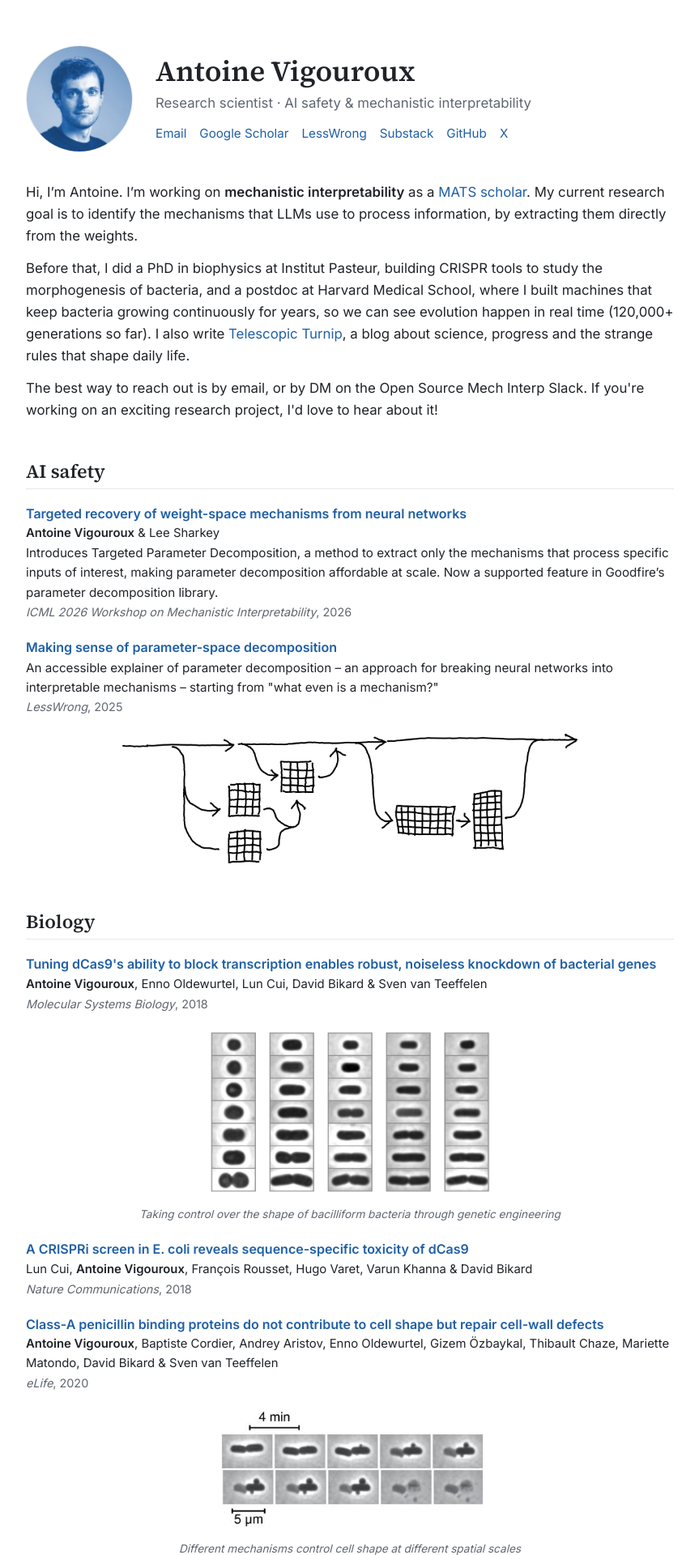
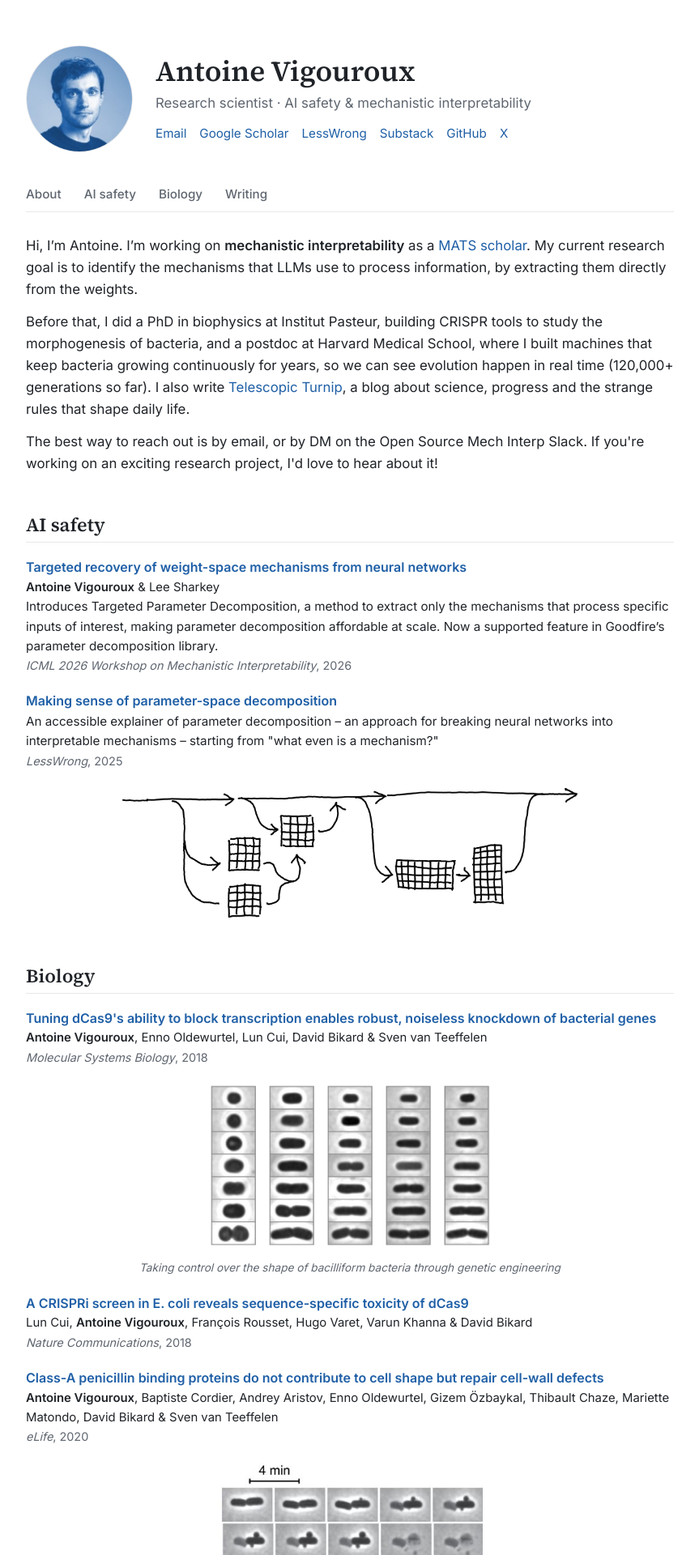
Before and after one commit to Antovigo/Antovigo.github.io, a Jekyll site: the page built from index.html, in a window 1280 px wide. Shown: the top 1920 px of the page at 81% size, without its empty margins (208-1071 px from the left). Built offline with Jekyll 4.4.1, drawn with Linux system fonts in a browser that asks for light colours.

Commit message:
Add section tabs below the header links
Co-Authored-By: Claude Opus 5.5 (1M context) <noreply@anthropic.com>

```diff
--- a/assets/css/style.css
+++ b/assets/css/style.css
@@ -112,7 +112,37 @@ section { margin-top: 48px; }
 .email-riddle { display: none; margin: 10px 0 0; font-size: 0.9rem; color: var(--muted); }
 .email-riddle:target { display: block; }
 
-#about { margin-top: 36px; font-size: 1.05rem; }
+/* Section tabs: a hint of what's on the page; scrolling still reaches everything. */
+
+html { scroll-behavior: smooth; }
+section { scroll-margin-top: 16px; }
+
+.tabs {
+  display: flex;
+  gap: 28px;
+  margin-top: 32px;
+  border-bottom: 1px solid var(--line);
+  font-size: 0.95rem;
+  font-weight: 500;
+  white-space: nowrap;
+  overflow-x: auto; /* fallback for very narrow screens; the labels fit on one line otherwise */
+  scrollbar-width: none;
+}
+
+.tabs a {
+  padding: 8px 0;
+  margin-bottom: -1px;
+  color: var(--muted);
+  border-bottom: 2px solid transparent;
+}
+
+.tabs a:hover {
+  color: var(--accent);
+  border-bottom-color: var(--accent);
+  text-decoration: none;
+}
+
+#about { margin-top: 28px; font-size: 1.05rem; }
 
 /* Item lists (papers & posts) */
 
@@ -226,4 +256,5 @@ a.badge:hover { text-decoration: none; filter: brightness(0.95); }
   .page { padding-top: 32px; padding-left: 16px; padding-right: 16px; }
   .avatar { width: 96px; height: 96px; font-size: 2rem; }
   h1 { font-size: 1.8rem; }
+  .tabs { gap: 20px; }
 }
--- a/index.html
+++ b/index.html
@@ -16,6 +16,13 @@ image: /assets/img/headshot.jpg
     {% include email.html %}
   </div>
 </header>
+
+<nav class="tabs" aria-label="Sections">
+  <a href="#about">About</a>
+  <a href="#ai-safety">AI safety</a>
+  <a href="#biology">Biology</a>
+  <a href="#writing">Writing</a>
+</nav>
 
 <section id="about">
   <p>
```
